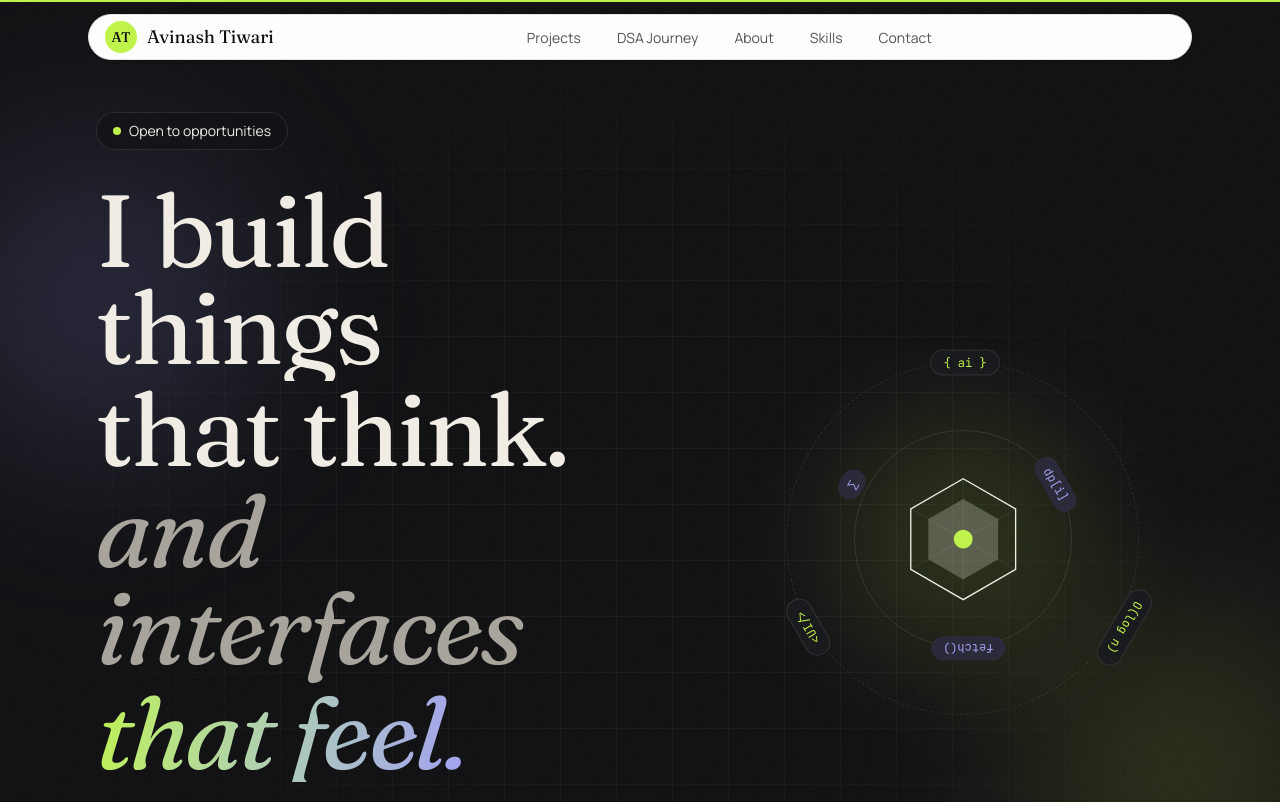
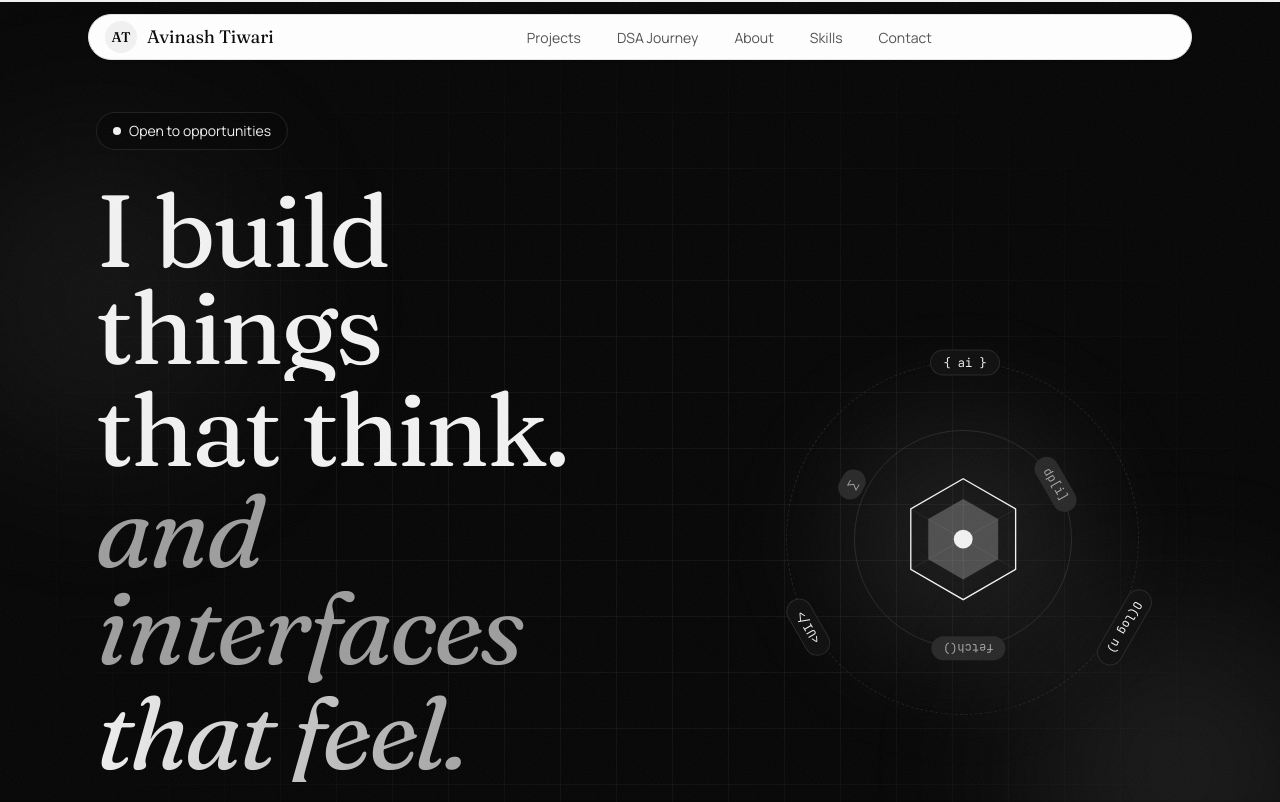
Before and after one commit to AVINASHTIWARI14/portfolio, a React (Vite) app: page / in a window 1280 px wide. Shown: the top 802 px of the page. Built offline with nearby package versions, Linux system fonts and the light colour scheme.

Commit message:
Switch portfolio to monochrome black and white

```diff
--- a/src/styles.css
+++ b/src/styles.css
@@ -53,35 +53,35 @@
 /* Default: dark ink */
 :root {
   --radius: 0.9rem;
-  --background: oklch(0.17 0.004 270);
-  --foreground: oklch(0.95 0.012 85);
-  --card: oklch(0.205 0.006 270);
-  --card-foreground: oklch(0.95 0.012 85);
-  --popover: oklch(0.205 0.006 270);
-  --popover-foreground: oklch(0.95 0.012 85);
-  --primary: oklch(0.9 0.2 125);
-  --primary-foreground: oklch(0.17 0.004 270);
-  --secondary: oklch(0.25 0.008 270);
-  --secondary-foreground: oklch(0.95 0.012 85);
-  --muted: oklch(0.24 0.006 270);
-  --muted-foreground: oklch(0.72 0.012 85);
-  --accent: oklch(0.28 0.03 285);
-  --accent-foreground: oklch(0.95 0.012 85);
+  --background: oklch(0.12 0 0);
+  --foreground: oklch(0.96 0 0);
+  --card: oklch(0.17 0 0);
+  --card-foreground: oklch(0.96 0 0);
+  --popover: oklch(0.17 0 0);
+  --popover-foreground: oklch(0.96 0 0);
+  --primary: oklch(0.96 0 0);
+  --primary-foreground: oklch(0.12 0 0);
+  --secondary: oklch(0.25 0 0);
+  --secondary-foreground: oklch(0.96 0 0);
+  --muted: oklch(0.22 0 0);
+  --muted-foreground: oklch(0.7 0 0);
+  --accent: oklch(0.28 0 0);
+  --accent-foreground: oklch(0.96 0 0);
   --destructive: oklch(0.65 0.2 25);
   --destructive-foreground: oklch(0.98 0 0);
   --border: oklch(1 0 0 / 10%);
   --input: oklch(1 0 0 / 14%);
-  --ring: oklch(0.9 0.2 125);
-  --lime: oklch(0.9 0.2 125);
-  --lavender: oklch(0.74 0.12 285);
-  --paper: oklch(0.93 0.025 90);
-  --paper-foreground: oklch(0.22 0.01 270);
-  --sticky: oklch(0.9 0.16 120);
-  --sticky-foreground: oklch(0.2 0.02 130);
-  --glass: oklch(0.17 0.004 270 / 65%);
-  --grid-line: oklch(1 0 0 / 4%);
-  --glow-lime: oklch(0.9 0.2 125 / 18%);
-  --glow-lavender: oklch(0.7 0.14 280 / 22%);
+  --ring: oklch(0.9 0 0);
+  --lime: oklch(0.96 0 0);
+  --lavender: oklch(0.72 0 0);
+  --paper: oklch(0.93 0 0);
+  --paper-foreground: oklch(0.18 0 0);
+  --sticky: oklch(0.82 0 0);
+  --sticky-foreground: oklch(0.16 0 0);
+  --glass: oklch(0.12 0 0 / 70%);
+  --grid-line: oklch(1 0 0 / 5%);
+  --glow-lime: oklch(0.9 0 0 / 12%);
+  --glow-lavender: oklch(0.7 0 0 / 12%);
 }
 
 
```
